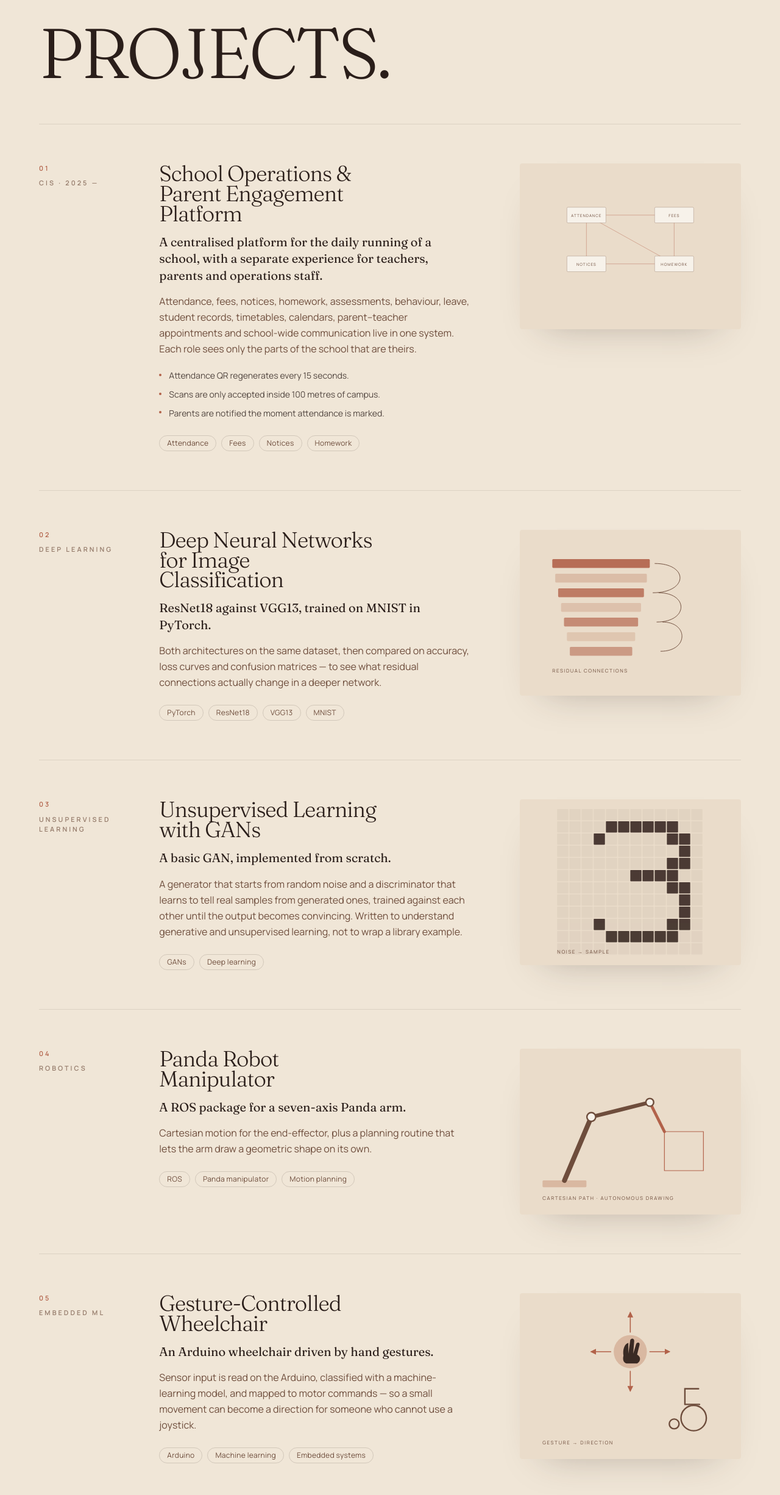
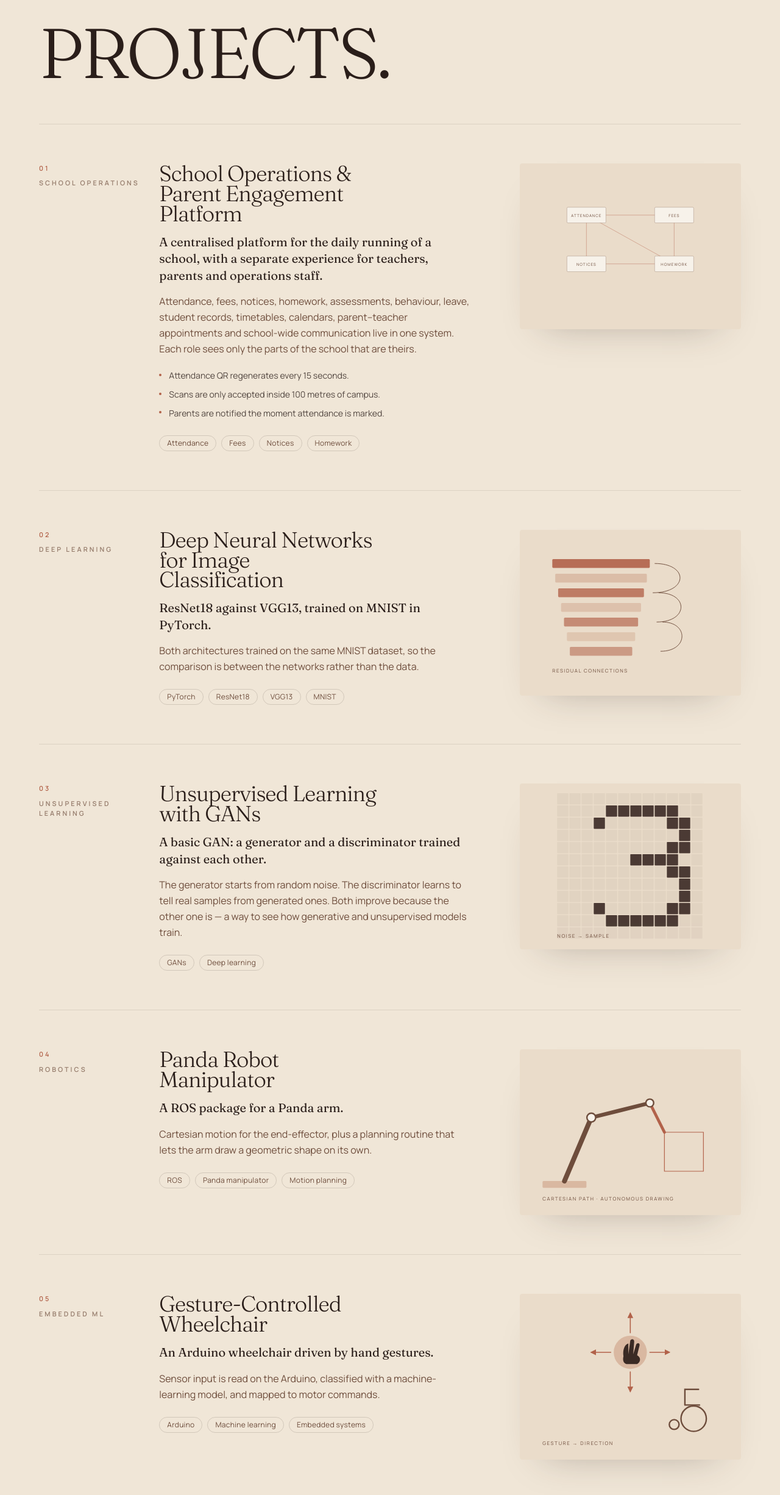
Before and after one commit to radhikadaithankar/portfolio, a Next.js app: page / in a window 1280 px wide. Shown: the part 1027-3479 px from the top of the page at 61% size. Built offline with nearby package versions, Linux system fonts and the light colour scheme.

Commit message:
Trim project copy to resume facts only
Drop seven-axis, training-curve metrics, from-scratch/library framing,
the joystick accessibility claim, and CIS on the school platform.

Co-authored-by: radhikakd14 <radhikakd14@gmail.com>

```diff
--- a/src/data/site.ts
+++ b/src/data/site.ts
@@ -70,7 +70,7 @@ export type Chapter = {
 export const experiments: Chapter[] = [
   {
     number: "01",
-    kicker: "CIS · 2025 —",
+    kicker: "School operations",
     title: "School Operations & Parent Engagement Platform",
     summary: "A centralised platform for the daily running of a school, with a separate experience for teachers, parents and operations staff.",
     detail:
@@ -89,7 +89,7 @@ export const experiments: Chapter[] = [
     title: "Deep Neural Networks for Image Classification",
     summary: "ResNet18 against VGG13, trained on MNIST in PyTorch.",
     detail:
-      "Both architectures on the same dataset, then compared on accuracy, loss curves and confusion matrices — to see what residual connections actually change in a deeper network.",
+      "Both architectures trained on the same MNIST dataset, so the comparison is between the networks rather than the data.",
     tools: ["PyTorch", "ResNet18", "VGG13", "MNIST"],
     motif: "layers",
   },
@@ -97,9 +97,9 @@ export const experiments: Chapter[] = [
     number: "03",
     kicker: "Unsupervised learning",
     title: "Unsupervised Learning with GANs",
-    summary: "A basic GAN, implemented from scratch.",
+    summary: "A basic GAN: a generator and a discriminator trained against each other.",
     detail:
-      "A generator that starts from random noise and a discriminator that learns to tell real samples from generated ones, trained against each other until the output becomes convincing. Written to understand generative and unsupervised learning, not to wrap a library example.",
+      "The generator starts from random noise. The discriminator learns to tell real samples from generated ones. Both improve because the other one is — a way to see how generative and unsupervised models train.",
     tools: ["GANs", "Deep learning"],
     motif: "noise",
   },
@@ -107,7 +107,7 @@ export const experiments: Chapter[] = [
     number: "04",
     kicker: "Robotics",
     title: "Panda Robot Manipulator",
-    summary: "A ROS package for a seven-axis Panda arm.",
+    summary: "A ROS package for a Panda arm.",
     detail:
       "Cartesian motion for the end-effector, plus a planning routine that lets the arm draw a geometric shape on its own.",
     tools: ["ROS", "Panda manipulator", "Motion planning"],
@@ -119,7 +119,7 @@ export const experiments: Chapter[] = [
     title: "Gesture-Controlled Wheelchair",
     summary: "An Arduino wheelchair driven by hand gestures.",
     detail:
-      "Sensor input is read on the Arduino, classified with a machine-learning model, and mapped to motor commands — so a small movement can become a direction for someone who cannot use a joystick.",
+      "Sensor input is read on the Arduino, classified with a machine-learning model, and mapped to motor commands.",
     tools: ["Arduino", "Machine learning", "Embedded systems"],
     motif: "hand",
   },
```
